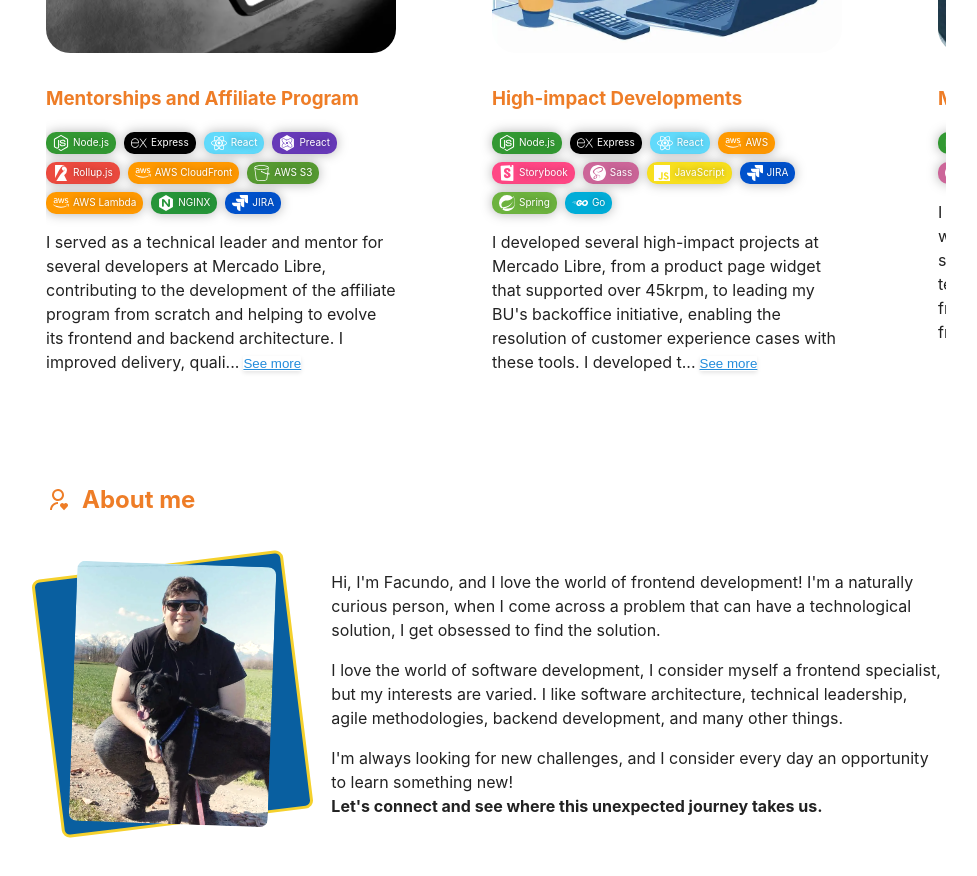
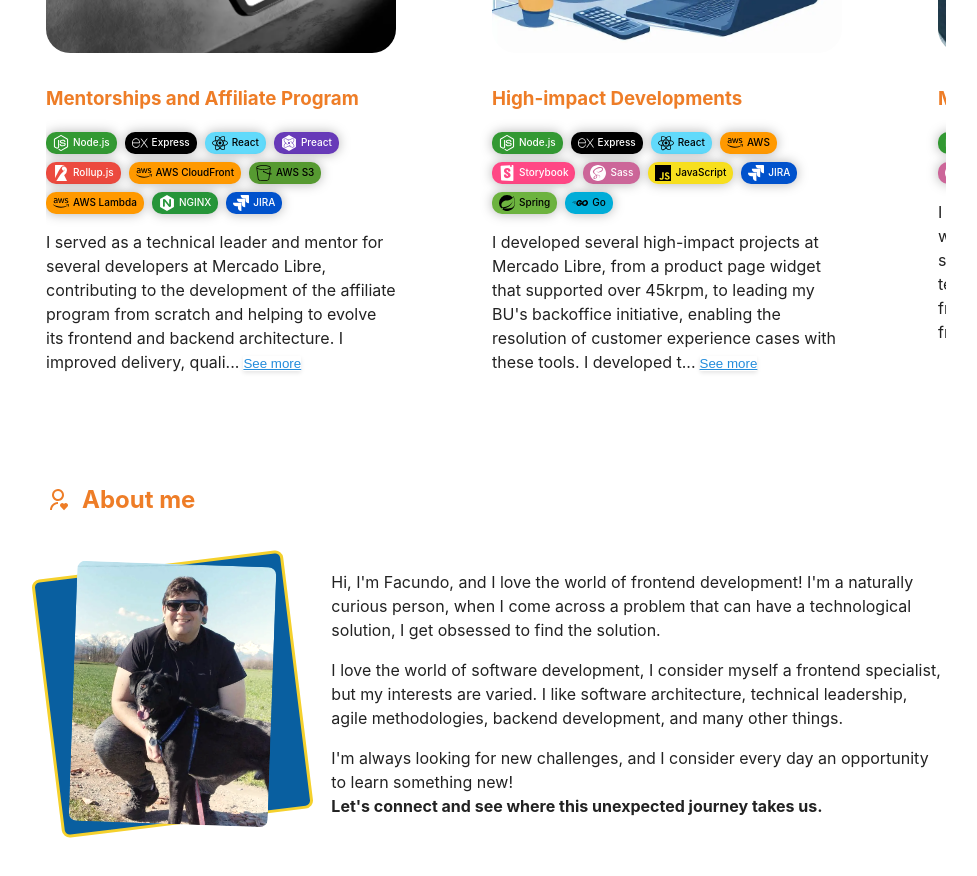
Before and after one commit to FacundoPalombo/hello, a React (Vite) app: page / in a window 1280 px wide. Shown: the part 1540-2416 px from the top of the page, without its empty margins (144-1121 px from the left). Built offline with nearby package versions, Linux system fonts and the light colour scheme.

Commit message:
feat: accessibility on pills

```diff
--- a/src/components/Pill.tsx
+++ b/src/components/Pill.tsx
@@ -1,5 +1,6 @@
 import React, { Suspense, useState } from "react";
 import icons from "../assets/tech-icons/icons.json";
+import getContrastingTextColor from "../utils/getContrastingTextColor";
 
 const getIcon = (iconName: string | undefined) => {
   if (iconName) {
@@ -19,9 +20,9 @@ export default function Pill({ name }: { name: string }) {
         style={{
           backgroundColor: icon ? icon.color : "#fafafa",
           border: `1px solid ${icon ? icon.color + "aa" : "#fafafaaa"}`,
-          color: "white",
-          filter: "drop-shadow(0 0 6px rgba(0, 0, 0, 0.3))",
-          textShadow: "0 0 6px rgba(0, 0, 0, 0.4)",
+          color: `${icon ? getContrastingTextColor(icon.color) : "black"}`,
+          fontWeight: "500",
+          filter: `drop-shadow(0 0 6px rgba(0, 0, 0, 0.3))`,
           borderRadius: "1em",
           padding: "2px 6px",
           display: "inline-flex",
@@ -32,7 +33,11 @@ export default function Pill({ name }: { name: string }) {
           fontSize: "10px",
         }}
       >
-        <Suspense>{Icon ? <Icon color="white" size="16px" /> : null}</Suspense>
+        <Suspense>
+          {Icon ? (
+            <Icon color={getContrastingTextColor(icon.color)} size="16px" />
+          ) : null}
+        </Suspense>
         {icon?.title}
       </span>
     )
--- /dev/null
+++ b/src/utils/getContrastingTextColor.ts
@@ -0,0 +1,10 @@
+import getRGBColor from "./getRGBColor";
+
+export default function getContrastingTextColor(color: string) {
+  const [r, g, b] = getRGBColor(color);
+
+  const luminance =
+    (0.2126 * r) / 255 + (0.7152 * g) / 255 + (0.0722 * b) / 255;
+
+  return luminance > 0.5 ? "black" : "white";
+}
--- /dev/null
+++ b/src/utils/getRGBColor.ts
@@ -0,0 +1,8 @@
+export default function getRGBColor(hexColor: string) {
+  const color = hexColor.replace("#", "");
+
+  const r = parseInt(color.substring(0, 2), 16);
+  const g = parseInt(color.substring(2, 4), 16);
+  const b = parseInt(color.substring(4, 6), 16);
+  return [r, g, b];
+}
```
